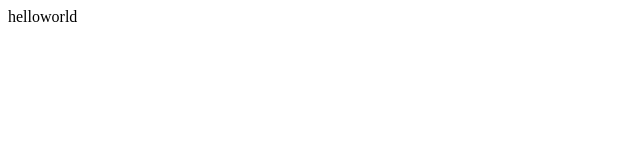
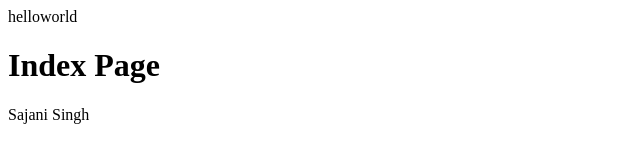
Before and after one commit to bishad1/webdev_bishad, a plain HTML site: page index.html in a window 1280 px wide. Shown: the whole page, without its empty margins (0-640 px from the left). Drawn offline with Linux system fonts and the light colour scheme.

Commit message:
Add contact page & modify index page

```diff
--- a/index.html
+++ b/index.html
@@ -4,5 +4,8 @@
     </head>
     <body>
         helloworld
+        <h1>Index Page</h1>
+        <p>Sajani Singh</p>
+
     </body>
 </html>
```
Also changed, not shown: contact.html (added).
